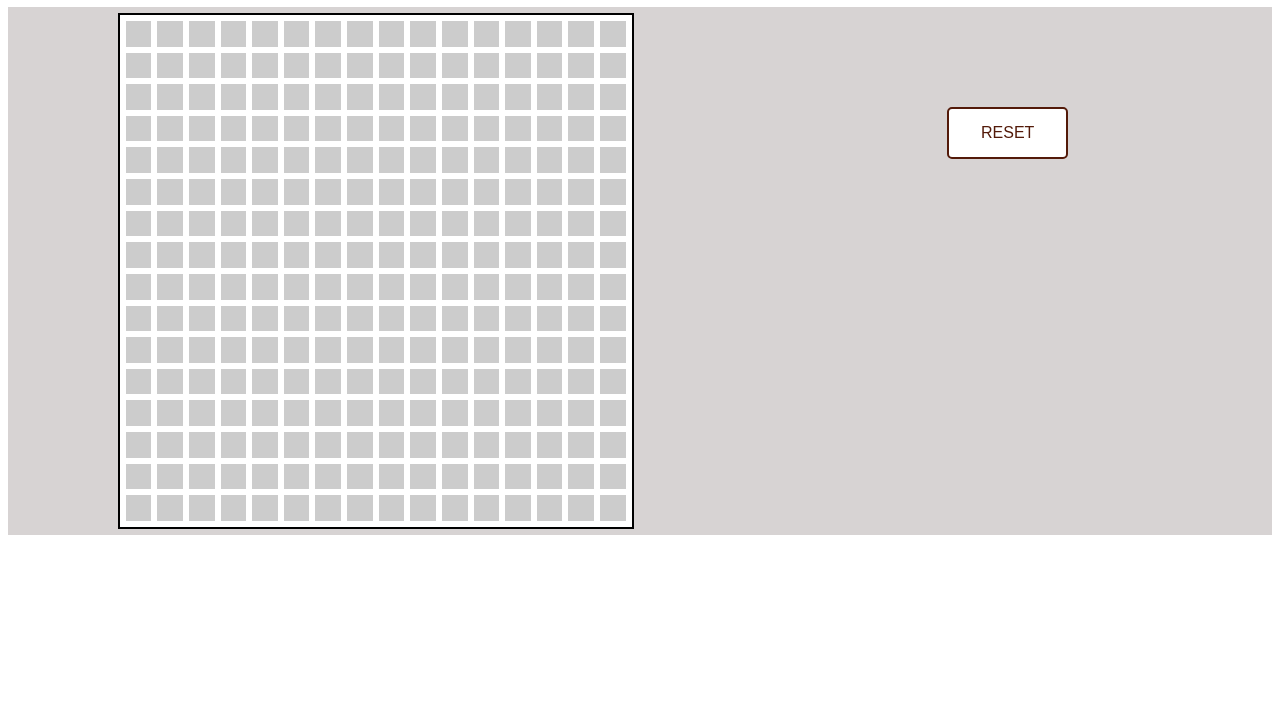
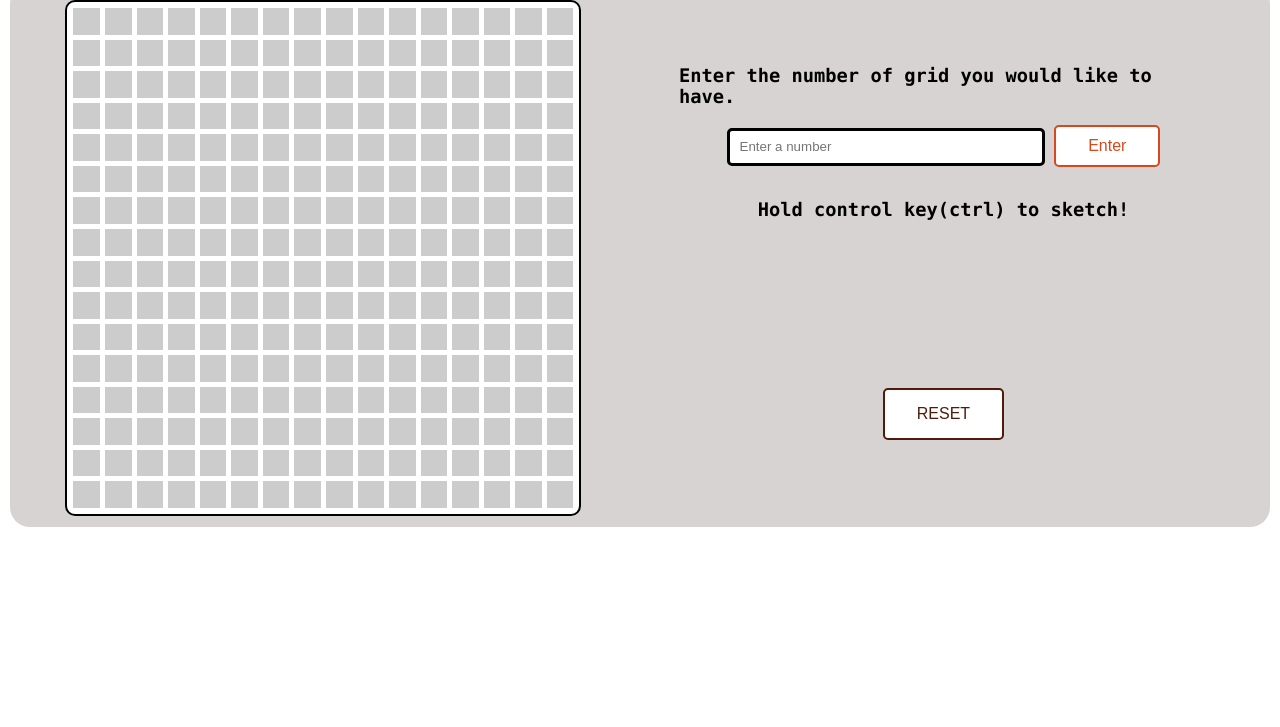
Before and after one commit to abelaleb/Etch-a-Sketch, a plain HTML site: page index.html in a window 1280 px wide. Shown: the part 73-800 px from the top of the page. Drawn offline with Linux system fonts and the light colour scheme.

Commit message:
Add colors and styles to the css

```diff
--- a/index.html
+++ b/index.html
@@ -1,18 +1,39 @@
 <!DOCTYPE html>
 <html lang="en">
-<head>
-    <meta charset="UTF-8">
-    <meta name="viewport" content="width=device-width, initial-scale=1.0">
+  <head>
+    <meta charset="UTF-8" />
+    <meta name="viewport" content="width=device-width, initial-scale=1.0" />
     <title>Etch-a-Sketch</title>
-    <link rel="stylesheet" href="/style.css">
+    <link rel="stylesheet" href="/style.css" />
     <script src="/script.js" defer></script>
-</head>
-<body>
-    <h1>Etch-a-Sketch</h1>
+  </head>
+  <body>
+    <div class="header"><h1>Etch-a-Sketch</h1></div>
     <div id="wholeBody">
-        <div id="grid-container">
+      <div class="left-side"><div id="grid-container"></div></div>
+      <div class="right-side">
+        <div class="input-container">
+          <div class="input-text">
+            <h3>Enter the number of grid you would like to have.</h3>
+          </div>
+          <div class="input-field">
+            <input
+              type="number"
+              id="gridSizeInput"
+              placeholder="Enter a number"
+              min="1"
+              max="100"
+            />
+            <button id="enterButton">Enter</button>
+          </div>
+
+
         </div>
-        <div id="button"></div>
+        <div class="instruction">
+            <h3>Hold control key(ctrl) to sketch!</h3>
+          </div>
+        <div id="resetbtn"></div>
+      </div>
     </div>
-</body>
+  </body>
 </html>
--- a/script.js
+++ b/script.js
@@ -1,24 +1,45 @@
-const button = document.getElementById('button');
-const inputButton = document.createElement('button');
+const button = document.getElementById('resetbtn');
+const resetButton = document.createElement('button');
+const enterButton = document.getElementById('enterButton')
+const gridSizeInput = document.getElementById('gridSizeInput');
 const gridContainer = document.getElementById('grid-container');
-inputButton.textContent = "RESET";
-inputButton.setAttribute('id','inputButton')
-inputButton.addEventListener('click', function(){
+resetButton.textContent = "RESET";
+resetButton.setAttribute('id','resetButton');
+
+resetButton.addEventListener('click', function(){
     location.reload();
-})
+});
+
 function handleMouseOver(event) {
     if(event.ctrlKey){
     event.target.style.backgroundColor = '#65524d';
     }
 }
 
-// Loop to create 16x16 grid of square divs
-for (let i = 0; i < 16; i++) {
-    for (let j = 0; j < 16; j++) {
-        const div = document.createElement('div');
-        div.classList.add('grid-item'); // Add a class for styling
-        div.addEventListener('mouseover', handleMouseOver); // Add mouseover event listener
-        gridContainer.appendChild(div);
+function createGrid(size){
+    gridContainer.innerHTML='';//clear the exeisting grid
+    const gridSize = Math.min(size,100);
+    for (let i=0; i<gridSize; i++){
+        for(let j=0; j<gridSize; j++){
+            const div = document.createElement('div');
+            div.classList.add('grid-item');//Add a class for styling
+            div.addEventListener('mouseover', handleMouseOver);
+            gridContainer.appendChild(div);
+        }
     }
 }
-button.append(inputButton);
+function resetGrid(){
+    const gridSize = parseInt(gridSizeInput.value);
+    if (!isNaN(gridSize)){
+        createGrid(gridSize);
+    }
+    else{
+        alert(`Please enter a valid number for a grid size.`);
+    }
+}
+enterButton.addEventListener('click', function() {
+    resetGrid();
+});
+
+createGrid(16);
+button.appendChild(resetButton);
--- a/style.css
+++ b/style.css
@@ -1,33 +1,94 @@
+body{
+    margin: 0;
+    padding: 0;
+}
+.header{
+    border-radius: 4px;
+    text-align: center;
+    margin: 10px;
+}
+.header h1{
+    margin: 0;
+    padding: 0;
+}
 #wholeBody{
-    margin: 0px;
-    padding: 0px;
-    font-family: "Kanit", sans-serif;
+    margin:  auto 10px 10px 10px;
+    padding: 10px;
+    padding-bottom: 5px;
+    font-family: "Lucida Console", "Courier New", monospace;
     background-color:rgb(215, 211, 211);
     display: flex;
-    justify-content: space-around;
+    flex-direction: row;
+    align-items: start;
+    border-radius: 20px;
+    justify-content: center;
 }
-h1{
-    border-radius:40px ;
+.left-side{
+    display: flex;
+    flex: 50%;
+    justify-content: center;
+}
+.right-side{
+    display: flex;
+    flex-direction: column;
+    align-items: center;
+    justify-content: end;
+    padding: 50px;
+}
+.input-container{
+    margin-bottom: 2px;
+    display: flex;
+    flex-direction: column;
+    align-items: center;
+    padding: 2px;
+}
+input[type =number]{
+    border: 3px solid black;
+    width: 300px;
+    height: 30px;
+    padding-left: 10px;
+    margin-bottom: 10px;
+    border-radius: 5px;
+  }
+#enterButton{
+    background-color: white;
+    border: 2px solid #d8481c;
+    border-radius: 5px;
+    color: #d8481c;
+    padding: 10px 32px;
+    font-size: 16px;
+    transition-duration: 0.4s;
+    cursor: pointer;
+}
+#enterButton:hover{
+    background-color: #d8481c;
+    color: white;
+    box-shadow: 0 12px 16px 0 rgba(0,0,0,0.24), 0 17px 50px 0 rgba(0,0,0,0.19);
+}
+.instruction{
     text-align: center;
+}
+#resetButton{
+    background-color: white; /* Green */
+    border: 2px solid #531a09;
+    border-radius: 5px;
+    color: #531a09;
+    padding: 15px 32px;
+    font-size: 16px;
+    transition-duration: 0.4s;
+    cursor: pointer;
+    margin-top: 150px;
 
 }
-/* Style for the grid container */
-#grid-container {
-    display: grid;
-    background-color: rgb(255, 255, 255);
-    grid-template-columns: repeat(16, 1fr); /* 16 columns */
-    grid-template-rows: repeat(16, 1fr); /* 16 rows */
-    gap: 6px; /* Gap between divs */
-    border: 2px solid black;/* Border for visualization */
-    padding: 6px;
-    margin: 6px;
-    height: 500px;
-    width: 500px;
+#resetButton:hover {
+    background-color: #421d11; /* Green */
+    color: white;
+    box-shadow: 0 12px 16px 0 rgba(0,0,0,0.24), 0 17px 50px 0 rgba(0,0,0,0.19);
 }
-/* Style for the square divs */
+
 .grid-item {
     background-color: #ccc; /* Default background color */
-    border: 0px solid white; /* Border around each square */
+    border: 0px solid #ffffff; /* Border around each square */
     width: 100%; /* Adjusting width to fit in the grid */
     height: 100%; /* Adjusting height to fit in the grid */
     padding: 0;
@@ -37,21 +98,20 @@ h1{
     border-color: #531a09;
     transition: 0.4s;
 }
-#inputButton{
-    background-color: white; /* Green */
-    border: 2px solid #531a09;
-    border-radius: 5px;
-    color: #531a09;
-    padding: 15px 32px;
-    text-align: center;
-    text-decoration: none;
-    display: inline-block;
-    font-size: 16px;
-    transition-duration: 0.4s;
-    margin: 100px;
+#grid-container {
+    display: grid;
+    background-color: rgb(255, 255, 255);
+    grid-template-columns: repeat(16, 1fr); /* 16 columns */
+    grid-template-rows: repeat(16, 1fr); /* 16 rows */
+    gap: 5px; /* Gap between divs */
+    border: 2px solid black;/* Border for visualization */
+    border-radius: 10px;
+    padding: 6px;
+    margin: 6px;
+    height: 500px;
+    width: 500px;
+
 }
-#inputButton:hover {
-    background-color: #531a09; /* Green */
-    color: white;
-    box-shadow: 0 12px 16px 0 rgba(0,0,0,0.24), 0 17px 50px 0 rgba(0,0,0,0.19);
+#grid-container{
+    cursor:crosshair;
 }
```
